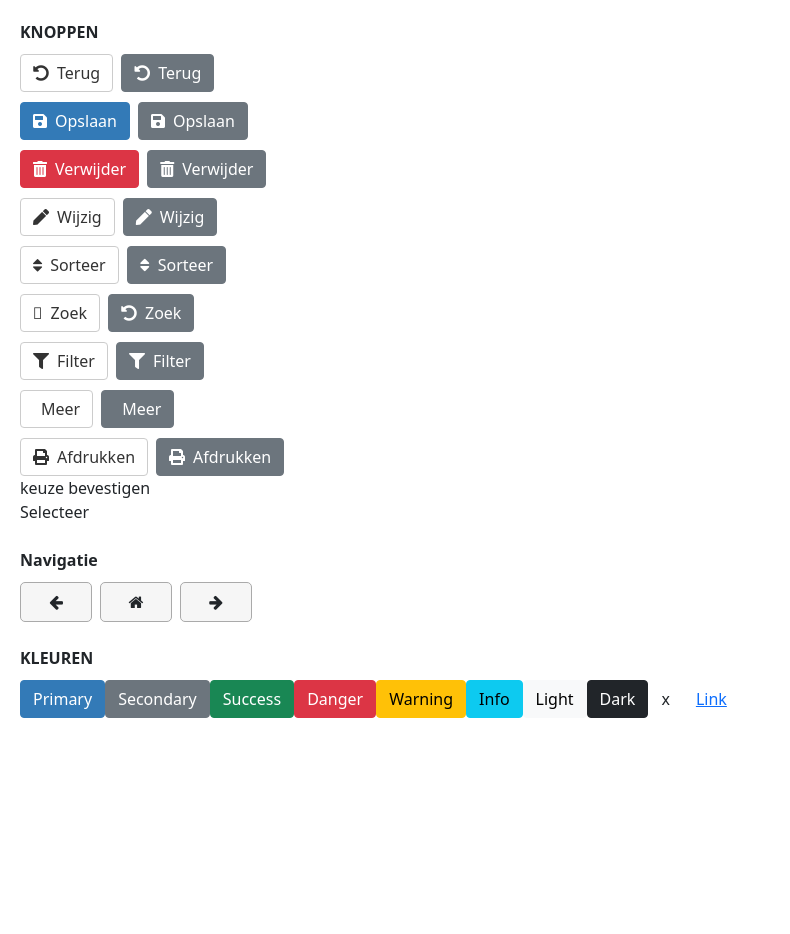
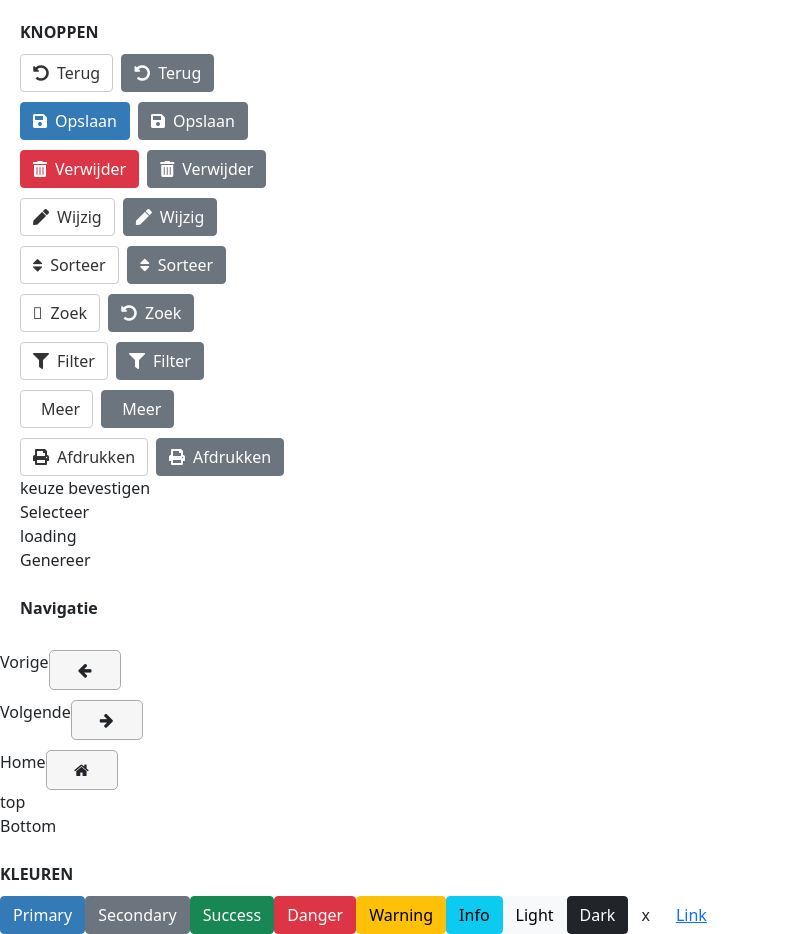
Before and after one commit to ChristaDeSmet/default-knoppen-ouderenzorg, an Angular app: page / in a window 1280 px wide. Shown: the whole page, without its empty margins (0-790 px from the left). Before the commit the page ends 800 px from the top, so only its background shows below. Built offline with nearby package versions, Linux system fonts and the light colour scheme; some icons are missing; what angular-font-awesome would draw is missing.

Commit message:
1 file modified

```diff
--- a/src/app/app.component.html
+++ b/src/app/app.component.html
@@ -114,33 +114,45 @@ class="btn btn-secondary margin-right-sm">
   <!-- ----------------------------- andere-->
   <div> keuze bevestigen </div>
   <div> Selecteer </div>
+  <div> loading </div>
+  <div> Genereer </div>
+
 
 
 
   <br>
   <div> <b> Navigatie </b></div>
 
-  <!-- ----------------------------- LINKS HUISJE RECHTS-->
+
+</div>
+<!-- ----------------------------- NEXT-->
   <div style="display:flex; margin-top:10px">
+    Vorige
     <div style="width:80px">
       <div class="oz-knop margin-right-sm">
         <i class="fa fa-arrow-left"></i>
       </div>
     </div>
-
-    <div style="width:80px">
+  </div>
+  <!-- ----------------------------- NEXT-->
+  <div  style="display:flex; margin-top:10px">
+  Volgende<div style="width:80px">
+    <div class="oz-knop margin-right-sm">
+      <i class="fa fa-arrow-right"></i>
+    </div>
+  </div>
+</div>  <!-- ----------------------------- HOME-->
+  <div  style="display:flex; margin-top:10px">
+    Home <div style="width:80px">
       <div class="oz-knop margin-right-sm">
         <i class="fa fa-home"></i>
       </div>
     </div>
 
+  </div>
 
-    <div style="width:80px">
-      <div class="oz-knop margin-right-sm">
-        <i class="fa fa-arrow-right"></i>
-      </div>
-    </div>
-  </div>
+  <div> top </div>
+  <div> Bottom </div>
 
   <br>
   <div> <b> KLEUREN </b></div>
```
